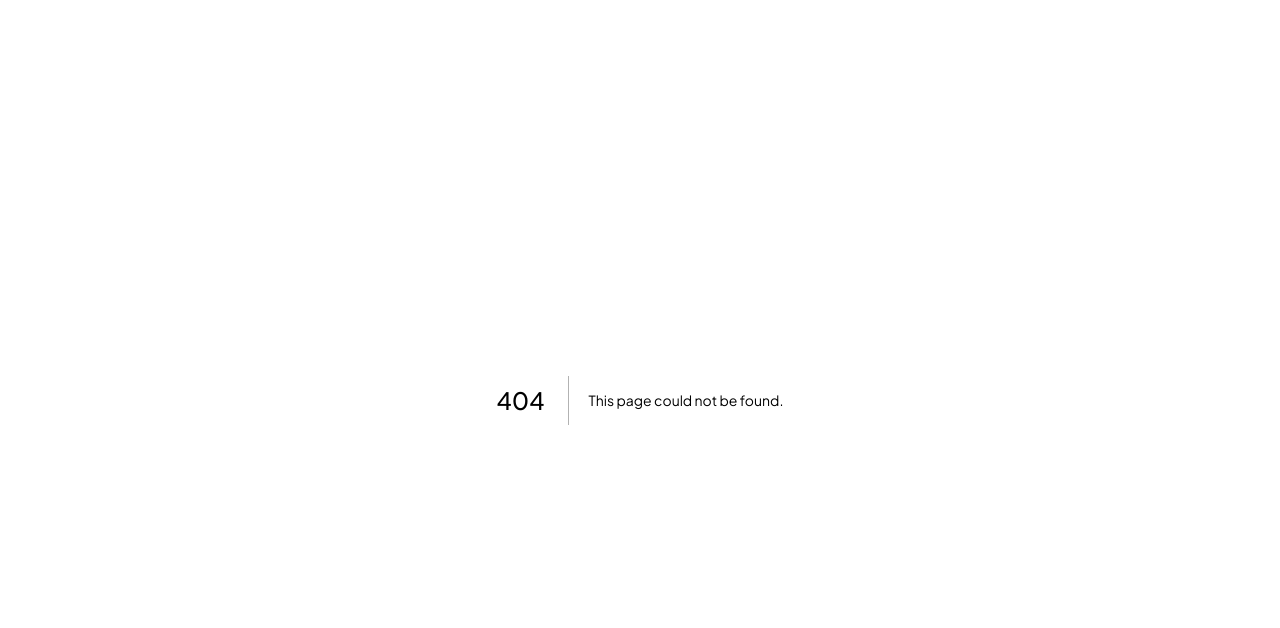
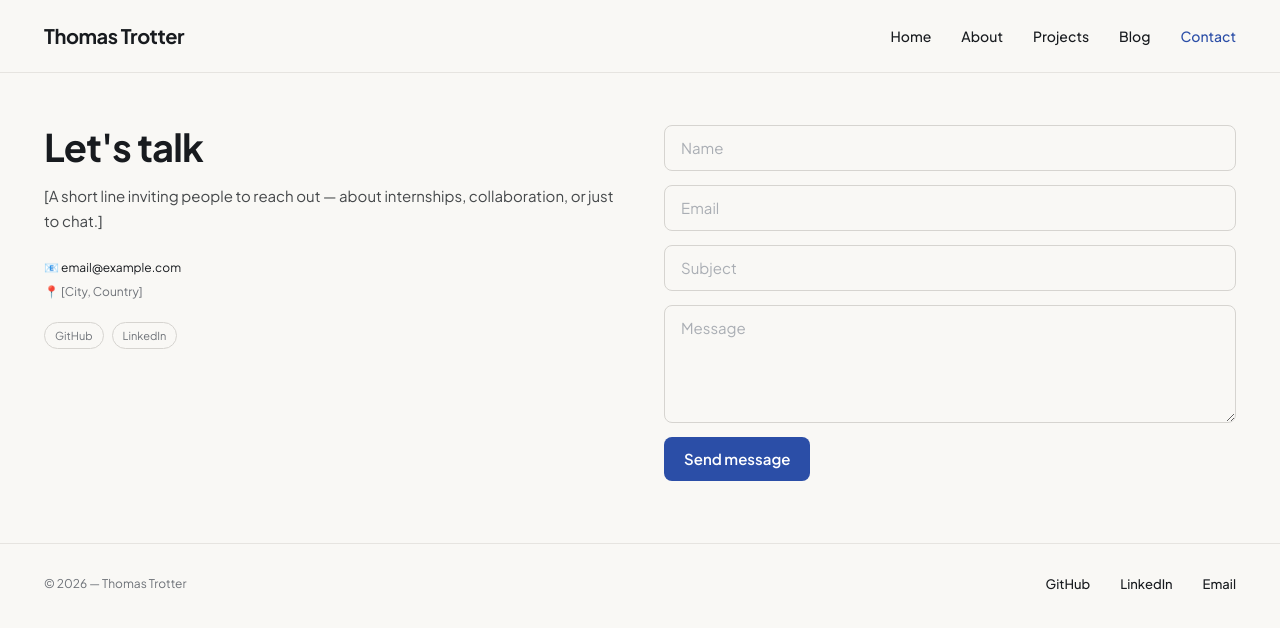
Before and after one commit to thomas-trotter/portfolio, a Next.js app: page /contact in a window 1280 px wide. Before the commit this address had no page. Shown: the top 628 px of the page. Built offline with nearby package versions, Linux system fonts and the light colour scheme.

Commit message:
Update page.tsx

```diff
--- /dev/null
+++ b/src/app/contact/page.tsx
@@ -0,0 +1,10 @@
+import PageLayout from "@/components/layout/page-layout";
+import ContactSection from "@/components/sections/contact-section";
+
+export default function ContactPage() {
+  return (
+    <PageLayout>
+      <ContactSection />
+    </PageLayout>
+  );
+}
```
